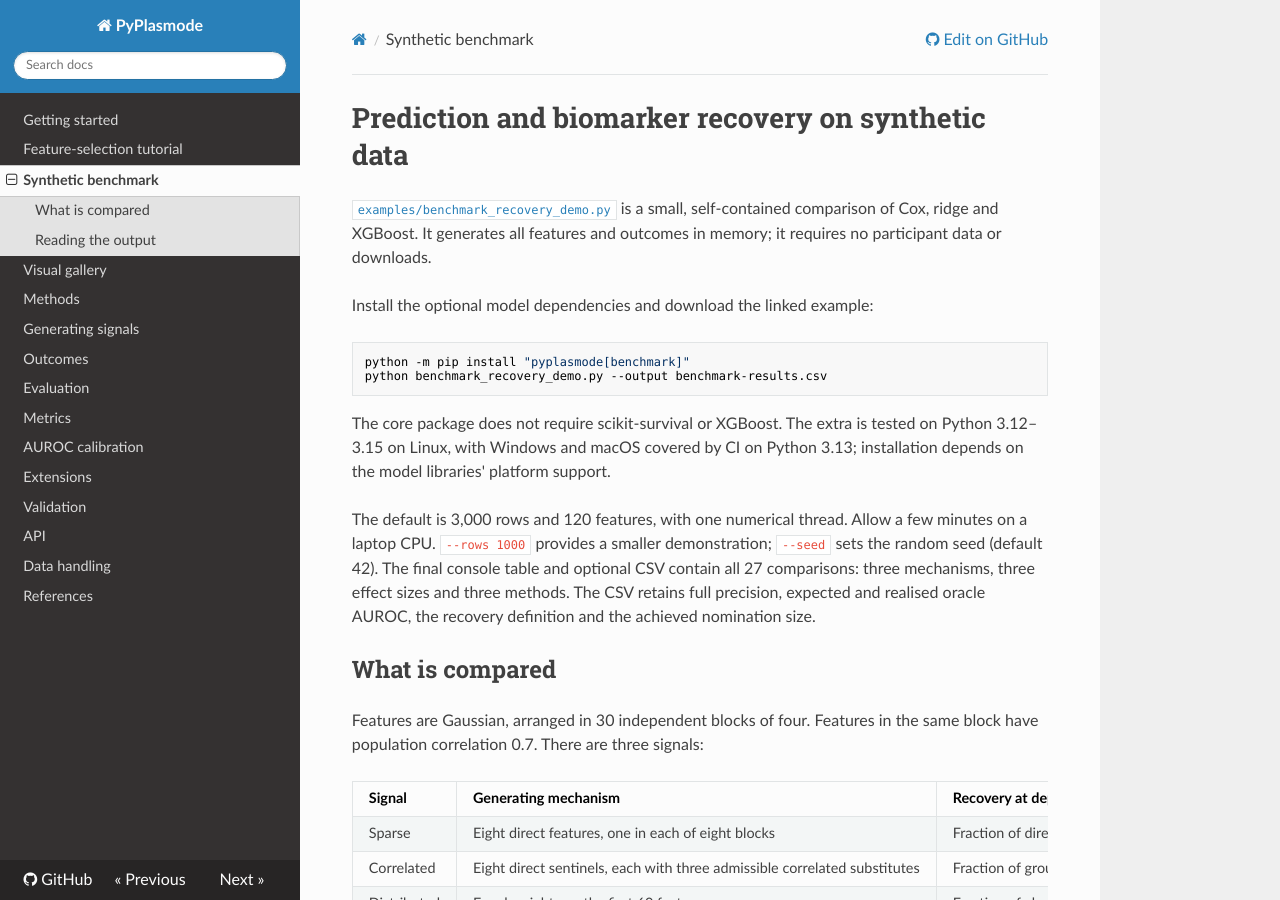
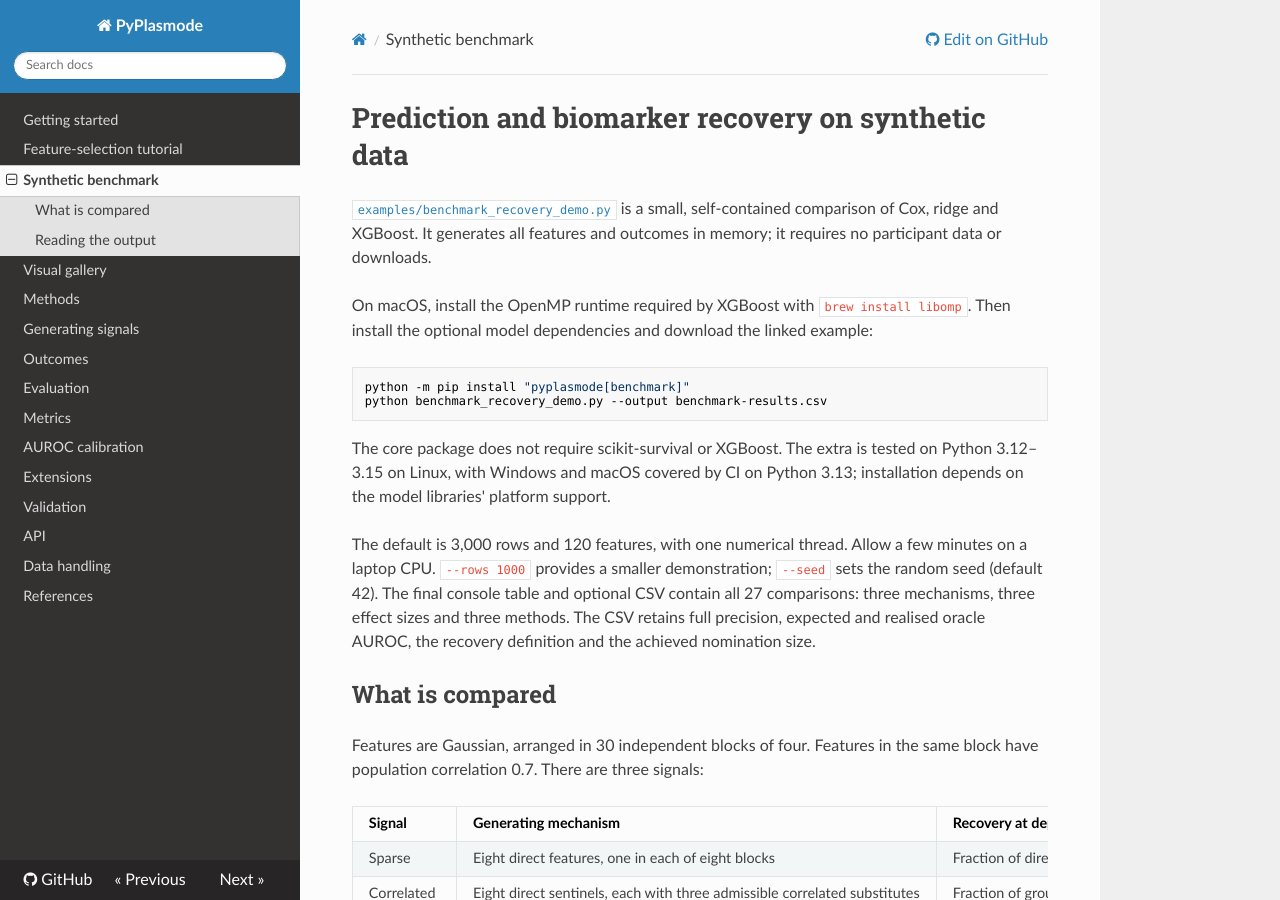
Before and after one commit to BradSegal/PyPlasmode, an MkDocs documentation site: the page built from docs/benchmark-demo.md, in a window 1280 px wide and 900 px high. Built offline with MkDocs 1.6.1, drawn with Linux system fonts in a browser that asks for light colours; nearby versions of some CDN libraries.

Commit message:
Install the macOS OpenMP runtime for the benchmark example

````diff
--- a/docs/benchmark-demo.md
+++ b/docs/benchmark-demo.md
@@ -4,7 +4,9 @@
 is a small, self-contained comparison of Cox, ridge and XGBoost. It generates
 all features and outcomes in memory; it requires no participant data or downloads.
 
-Install the optional model dependencies and download the linked example:
+On macOS, install the OpenMP runtime required by XGBoost with
+`brew install libomp`. Then install the optional model dependencies and download
+the linked example:
 
 ```bash
 python -m pip install "pyplasmode[benchmark]"
````
Also changed, not shown: 1 other file.
